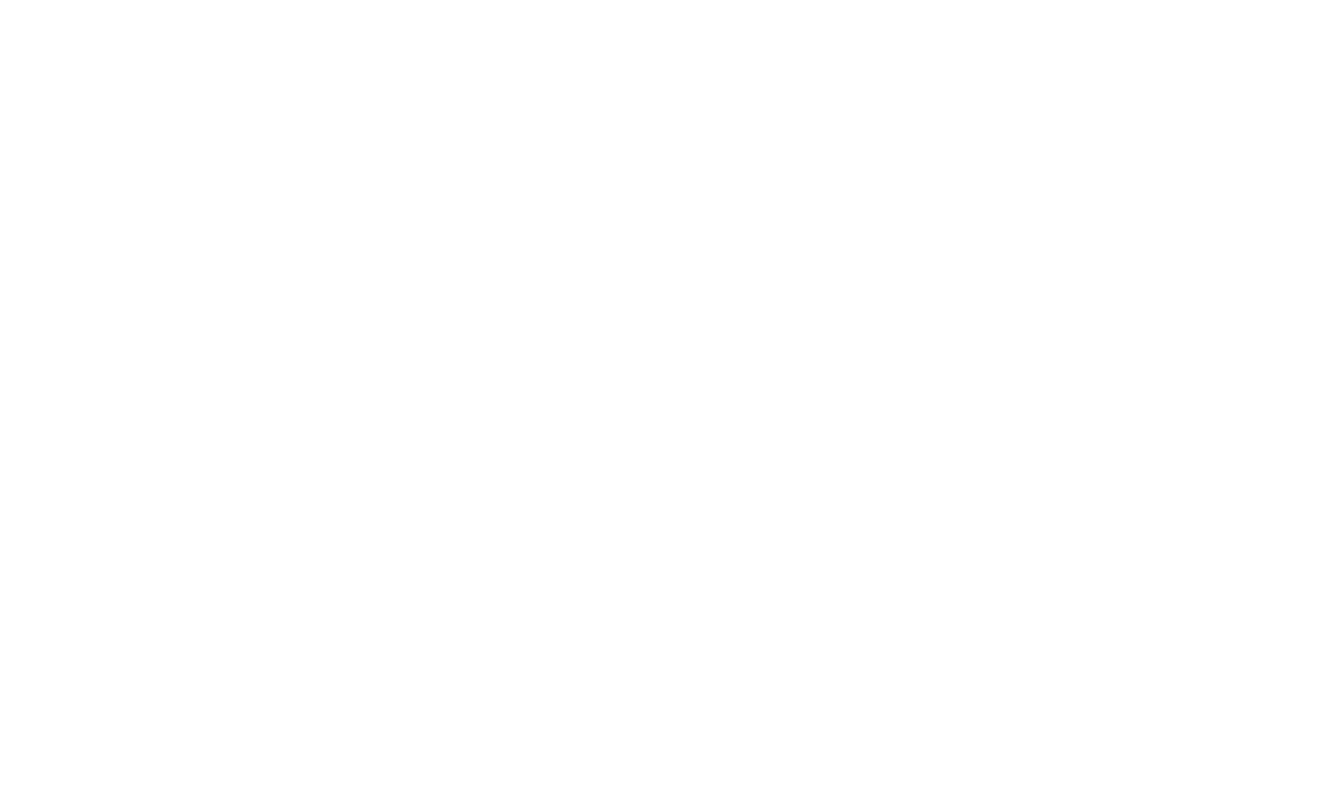
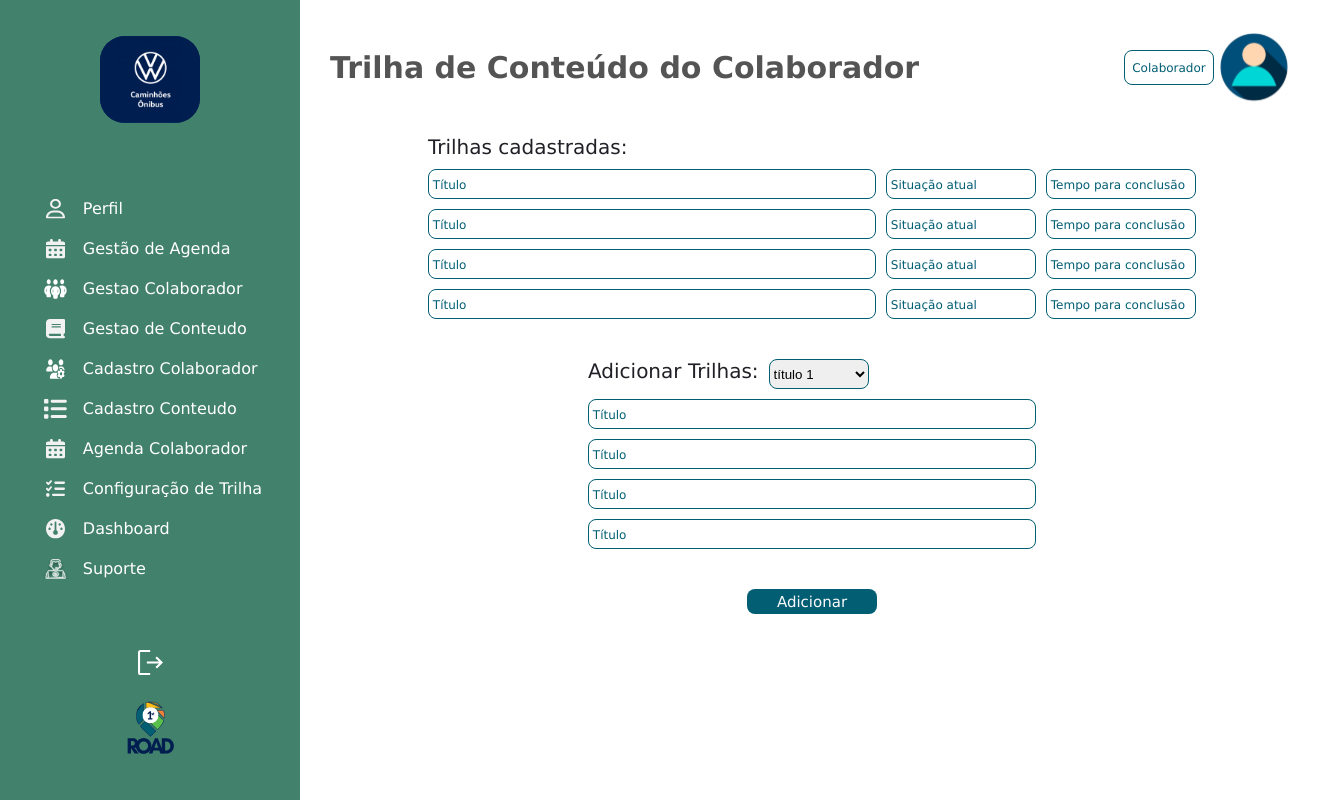
Before and after one commit to First-Road/First-Road-React, a React (Vite) app: page /trilha/gestor in a window 1280 px wide. Before the commit this address had no page. Shown: the whole page, 1324 px wide, since content can reach past the window. Built offline with nearby package versions, Linux system fonts and the light colour scheme.

Commit message:
05/09/23

```diff
--- a/src/main.tsx
+++ b/src/main.tsx
@@ -15,6 +15,7 @@ import Dashboard from './pages/Gestor/Dashboard';
 import GestaoCadastro from './pages/Gestor/GestaoCadastro';
 import PerfilGestor from './pages/Gestor/PerfilGestor';
 import SuporteGestor from './pages/Gestor/SuporteGestor';
+import TrilhaGestor from './pages/Gestor/TrilhaGestor';
 
 
 
@@ -28,7 +29,7 @@ ReactDOM.createRoot(document.getElementById('root')!).render(
         <Route path='/gestao/cadastro' element={<GestaoCadastro/>}/>
         <Route path='/perfil/gestor' element={<PerfilGestor/>}/>
         <Route path='/suporte/gestor' element={<SuporteGestor/>}/>
-
+        <Route path='/trilha/gestor' element={<TrilhaGestor/>}/>
       </Routes>
     </BrowserRouter>
 
--- /dev/null
+++ b/src/pages/Gestor/TrilhaGestor/index.tsx
@@ -0,0 +1,72 @@
+import "./style.css";
+
+import { Link } from "react-router-dom";
+import AsideGestor from "../../../components/Aside_gestor";
+import iconeImagem from "../../../assets/icons/novoingressante 1 (1).svg"
+
+function TrilhaGestor() {
+  return (
+    <main id="trilha_gestor">
+      <AsideGestor/>
+      <div className="trilha_de_conteudo" id="teste">
+        <div className="titulo">
+          <h1>Trilha de Conteúdo do Colaborador</h1>
+          <div className="dados_usuario">
+            <input className="id" type="text" placeholder="Colaborador" />
+            <img src={iconeImagem} alt="" />
+          </div>
+        </div>
+        <div className="modulo_1">
+          <div className="cadastrada">
+            <h2>Trilhas cadastradas:</h2>
+            <ul className="trilha_cadastrada">
+              <input type="text" placeholder=" Título" />
+              <input type="text" placeholder=" Situação atual" />
+              <input type="text" placeholder=" Tempo para conclusão" />
+            </ul>
+            <ul className="trilha_cadastrada">
+              <input type="text" placeholder=" Título" />
+              <input type="text" placeholder=" Situação atual" />
+              <input type="text" placeholder=" Tempo para conclusão" />
+            </ul>
+            <ul className="trilha_cadastrada">
+              <input type="text" placeholder=" Título" />
+              <input type="text" placeholder=" Situação atual" />
+              <input type="text" placeholder=" Tempo para conclusão" />
+            </ul>
+            <ul className="trilha_cadastrada">
+              <input type="text" placeholder=" Título" />
+              <input type="text" placeholder=" Situação atual" />
+              <input type="text" placeholder=" Tempo para conclusão" />
+            </ul>
+          </div>
+          <div className="adicionar">
+            <div className="posicao_select">
+              <label htmlFor="">Adicionar Trilhas:</label>
+              <select name="escolher_trilhas" id="escolher_trilhas">
+                <option value="">título 1</option>
+                <option value="">título 2</option>
+                <option value="">título 3</option>
+                <option value="">título 4</option>
+              </select>
+            </div>
+            <ul className="add_trilha">
+              <input type="text" placeholder=" Título" />
+            </ul>
+            <ul className="add_trilha">
+              <input type="text" placeholder=" Título" />
+            </ul>
+            <ul className="add_trilha">
+              <input type="text" placeholder=" Título" />
+            </ul>
+            <ul className="add_trilha">
+              <input type="text" placeholder=" Título" />
+            </ul>
+          </div>
+          <button>Adicionar</button>
+        </div>
+      </div>
+    </main>
+  );
+}
+export default TrilhaGestor
--- /dev/null
+++ b/src/pages/Gestor/TrilhaGestor/style.css
@@ -0,0 +1,129 @@
+#trilha_gestor .trilha_de_conteudo{
+    display: flex;
+    width: 80vw;
+    flex-direction: column;
+}
+
+#trilha_gestor .trilha_de_conteudo .titulo h1{
+    font-family: var(--font-2);
+    font-size:var(--title-h1-margin-page);
+    font-weight: 700;
+    color: #545454;
+    font-size: 30px;
+    width: 1100px;
+}
+
+#trilha_gestor .titulo{
+    display: flex;
+    align-items: center;
+    padding: 30px;
+
+}
+
+#trilha_gestor .dados_usuario{
+    display: flex;
+    align-items: center;
+}
+
+#trilha_gestor .modulo_1{
+    display: flex;
+    align-items: center;
+    flex-direction: column;
+    gap: 40px;
+}
+
+#trilha_gestor .trilha_de_conteudo .dados_usuario .id{
+    width: 90px;
+    height: 35px;
+    text-align: center;
+    border-radius: 8px;
+    border: 1px solid var(--principal-cor-3);
+}
+
+#trilha_gestor .trilha_cadastrada{
+    display: flex;
+    gap: 10px;
+}
+
+#trilha_gestor .trilha_cadastrada input{
+    width: 35vw;
+    height: 30px;
+    border-radius: 8px;
+    border: 1px solid var(--principal-cor-3);
+
+}
+
+#trilha_gestor .trilha_cadastrada :nth-child(2){
+    width: 150px;
+}
+#trilha_gestor .trilha_cadastrada :nth-child(3){
+    width: 150px;
+}
+
+#trilha_gestor .cadastrada{
+    display: flex;
+    flex-direction: column;
+    gap: 10px;
+}
+
+#trilha_gestor input::placeholder{
+    font-family: var(--font-2);
+    font-size: 12px;
+    color: var(--principal-cor-3);
+}
+
+#trilha_gestor .adicionar{
+    display: flex;
+    flex-direction: column;
+    gap: 10px;
+}
+
+#trilha_gestor .add_trilha input{
+    width: 35vw;
+    height: 30px;
+    border-radius: 8px;
+    border: 1px solid var(--principal-cor-3);
+}
+
+#trilha_gestor button{
+    width: 130px;
+    height: 25px;
+    border-radius: 8px;
+    font-family: var(--font-2);
+    background-color: var(--principal-cor-3);
+    color: #fbfbfb;
+    font-size: 15px;
+    font-weight: 500;
+    border: none;
+}
+
+#trilha_gestor h2, label{
+    font-family: var(--font-2);
+    font-size:var(--title-h1-margin-page);
+    font-weight: 500;
+    color: #202027;
+    font-size: 20px;
+}
+
+#trilha_gestor #escolher_trilhas{
+    width: 100px;
+    height: 30px;
+    border-radius: 8px;
+    border: 1px solid var(--principal-cor-3);
+
+}
+
+#trilha_gestor .posicao_select{
+    display: flex;
+    gap: 10px;
+}
+
+
+
+
+@media screen and (max-width:1100px) {
+    #trilha_gestor .trilha_de_conteudo .titulo h1{
+        font-size: 25px;
+        width: 500px;
+    }
+}
```
Also changed, not shown: src/assets/icons/novoingressante 1 (1).svg (added).
